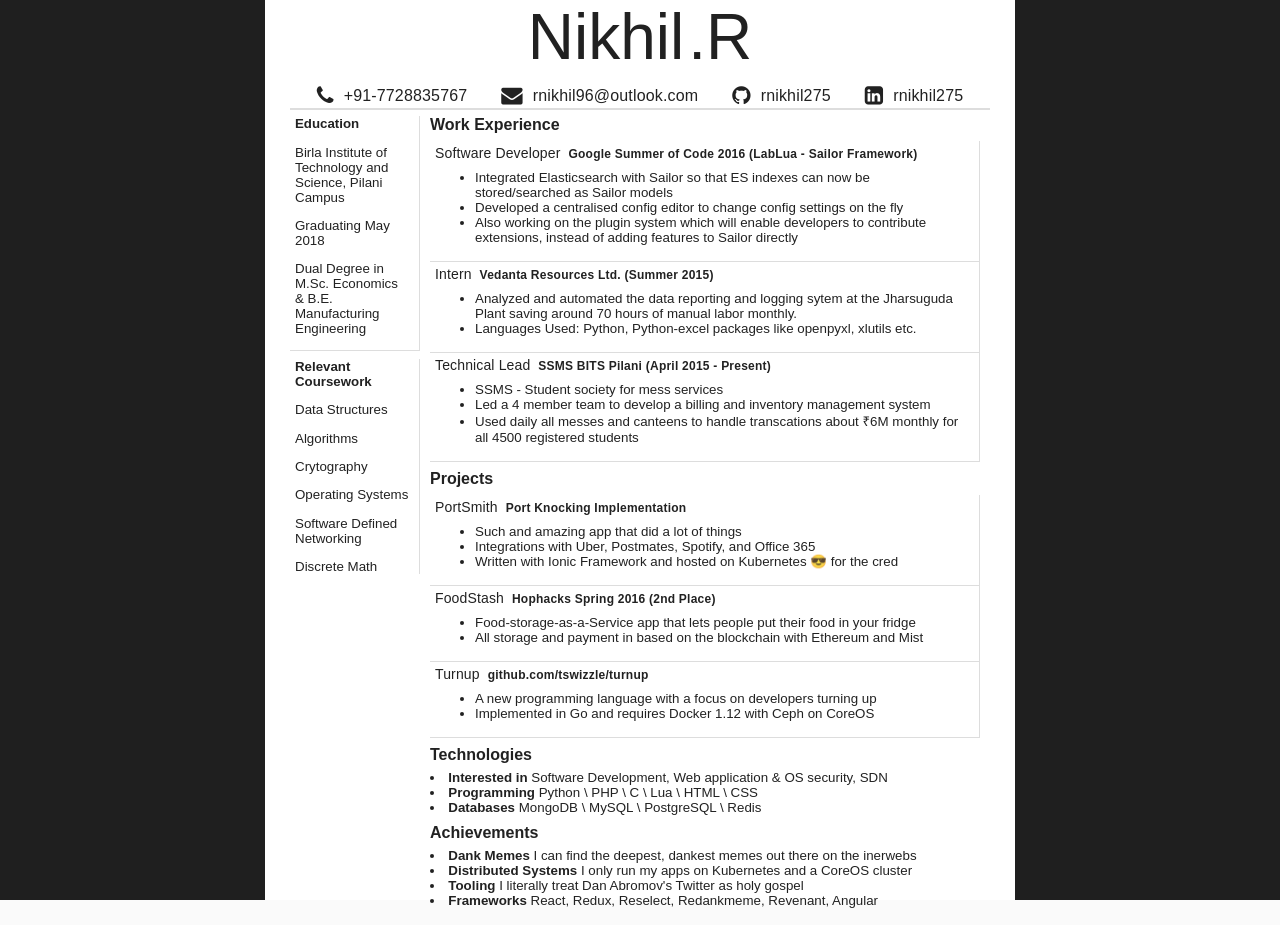
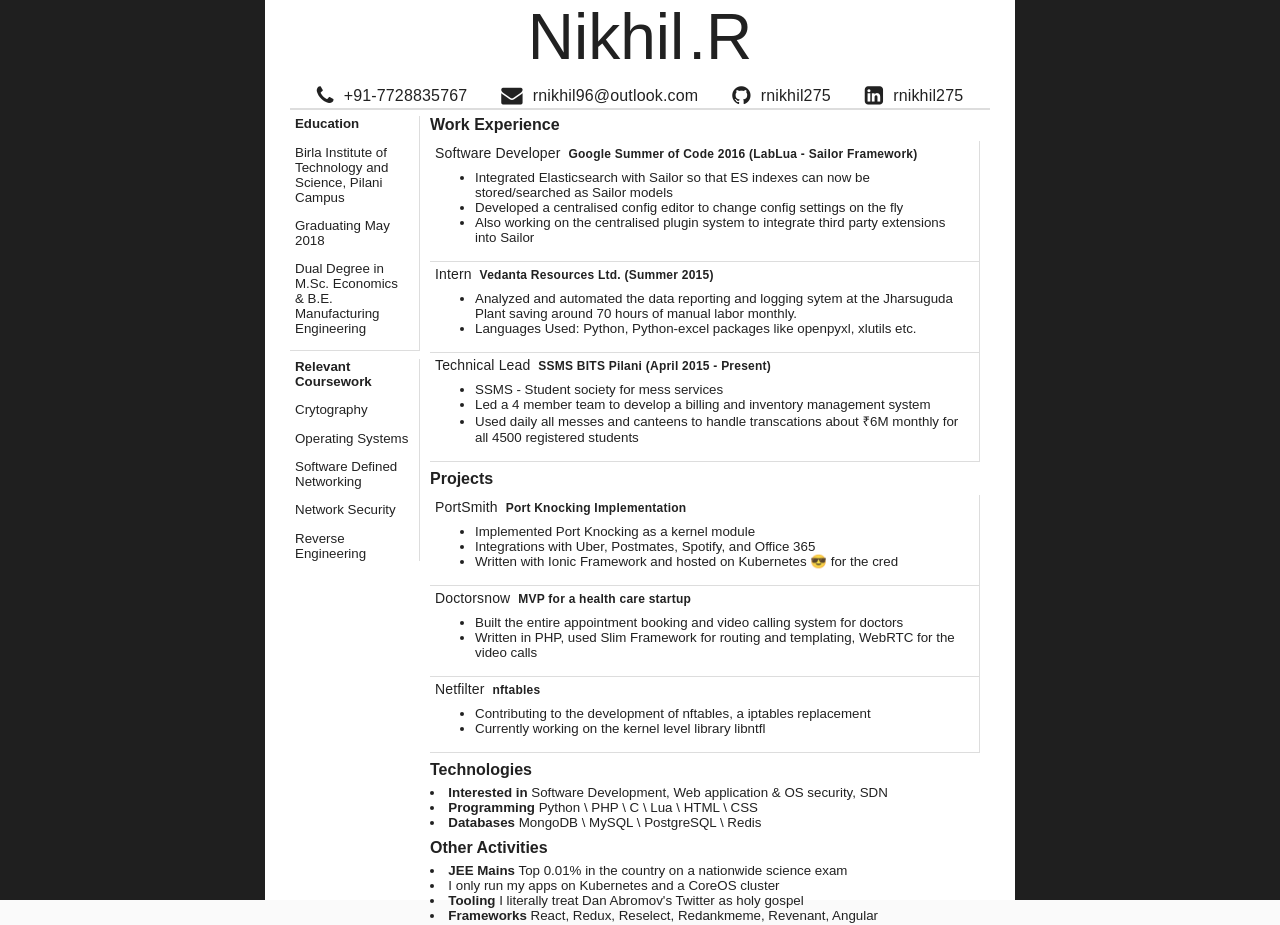
Before and after one commit to rnikhil275/rnikhil275.github.io, a Jekyll site: the page resume/index.html, which Jekyll copies as it is, in a window 1280 px wide. Built offline with Jekyll 4.4.1, drawn with Linux system fonts in a browser that asks for light colours; some web fonts are replaced.

Commit message:
edit resume

```diff
--- a/resume/index.html
+++ b/resume/index.html
@@ -39,12 +39,11 @@
                     <p>Advanced Regents Diploma</p>
                 </sidebar-category>-->
                 <sidebar-category name="Relevant Coursework">
-                    <p>Data Structures</p>
-                    <p>Algorithms</p>
                     <p>Crytography</p>
                     <p>Operating Systems</p>
                     <p>Software Defined Networking</p>
-                    <p>Discrete Math</p>
+                    <p>Network Security</p>
+                    <p>Reverse Engineering</p>
                 </sidebar-category>
             </resume-column>
             <resume-column flex="80">
@@ -52,7 +51,7 @@
                     <category-item title="Software Developer" subtitle="Google Summer of Code 2016 (LabLua - Sailor Framework)">
                         <li>Integrated Elasticsearch with Sailor so that ES indexes can now be stored/searched as Sailor models</li>
                         <li>Developed a centralised config editor to change config settings on the fly</li>
-                        <li>Also working on the plugin system which will enable developers to contribute extensions, instead of adding features to Sailor directly</li>
+                        <li>Also working on the centralised plugin system to integrate third party extensions into Sailor</li>
                     </category-item>
                     <category-item title="Intern" subtitle="Vedanta Resources Ltd. (Summer 2015)">
                         <li>Analyzed and automated the data reporting and logging sytem at the Jharsuguda Plant saving around 70 hours of manual labor monthly.</li>
@@ -66,33 +65,33 @@
                 </category>
                 <category name="Projects">
                     <category-item title="PortSmith" subtitle="Port Knocking Implementation">
-                        <li>Such and amazing app that did a lot of things</li>
+                        <li>Implemented Port Knocking as a kernel module </li>
                         <li>Integrations with Uber, Postmates, Spotify, and Office 365</li>
                         <li>Written with Ionic Framework and hosted on Kubernetes 😎 for the cred</li>
                     </category-item>
-                    <category-item title="FoodStash" subtitle="Hophacks Spring 2016 (2nd Place)">
-                        <li>Food-storage-as-a-Service app that lets people put their food in your fridge</li>
-                        <li>All storage and payment in based on the blockchain with Ethereum and Mist</li>
+                    <category-item title="Doctorsnow" subtitle="MVP for a health care startup">
+                        <li>Built the entire appointment booking and video calling system for doctors</li>
+                        <li>Written in PHP, used Slim Framework for routing and templating, WebRTC for the video calls</li>
                     </category-item>
-                    <category-item title="Turnup" subtitle="github.com/tswizzle/turnup">
-                        <li>A new programming language with a focus on developers turning up</li>
-                        <li>Implemented in Go and requires Docker 1.12 with Ceph on CoreOS</li>
+                    <category-item title="Netfilter" subtitle="nftables">
+                        <li>Contributing to the development of nftables, a iptables replacement</li>
+                        <li>Currently working on the kernel level library libntfl</li>
                     </category-item>
                 </category>
                 <category name="Technologies">
                       <!--<category-item title="Technologies">-->
                         <li><strong>Interested in</strong> Software Development, Web application & OS security, SDN</li>
-                        <li><strong>Programming</strong> Python \ PHP \ C \ Lua \ HTML \    CSS</li>
+                        <li><strong>Programming</strong> Python \ PHP \ C \ Lua \ HTML \ CSS</li>
                         <li><strong>Databases</strong> MongoDB \ MySQL \ PostgreSQL \ Redis</li>
                     <!--</category-item>-->
                     </category>
-                    <category name="Achievements">
-                    <!--<category-item title="Achievements">-->
-                        <li><strong>Dank Memes</strong> I can find the deepest, dankest memes out there on the inerwebs</li>
-                        <li><strong>Distributed Systems</strong> I only run my apps on Kubernetes and a CoreOS cluster</li>
+                    <category name="Other Activities">
+                    <!-- <category-item title="Achievements"> -->
+                        <li><strong>JEE Mains</strong> Top 0.01% in the country on a nationwide science exam</li>
+                        <li><strong></strong> I only run my apps on Kubernetes and a CoreOS cluster</li>
                         <li><strong>Tooling</strong> I literally treat Dan Abromov's Twitter as holy gospel</li>
                         <li><strong>Frameworks</strong> React, Redux, Reselect, Redankmeme, Revenant, Angular</li>
-                    <!--</category-item>-->
+                    <!-- </category-item> -->
                     </category>
                 <!--</category>-->
             </resume-column>
```
